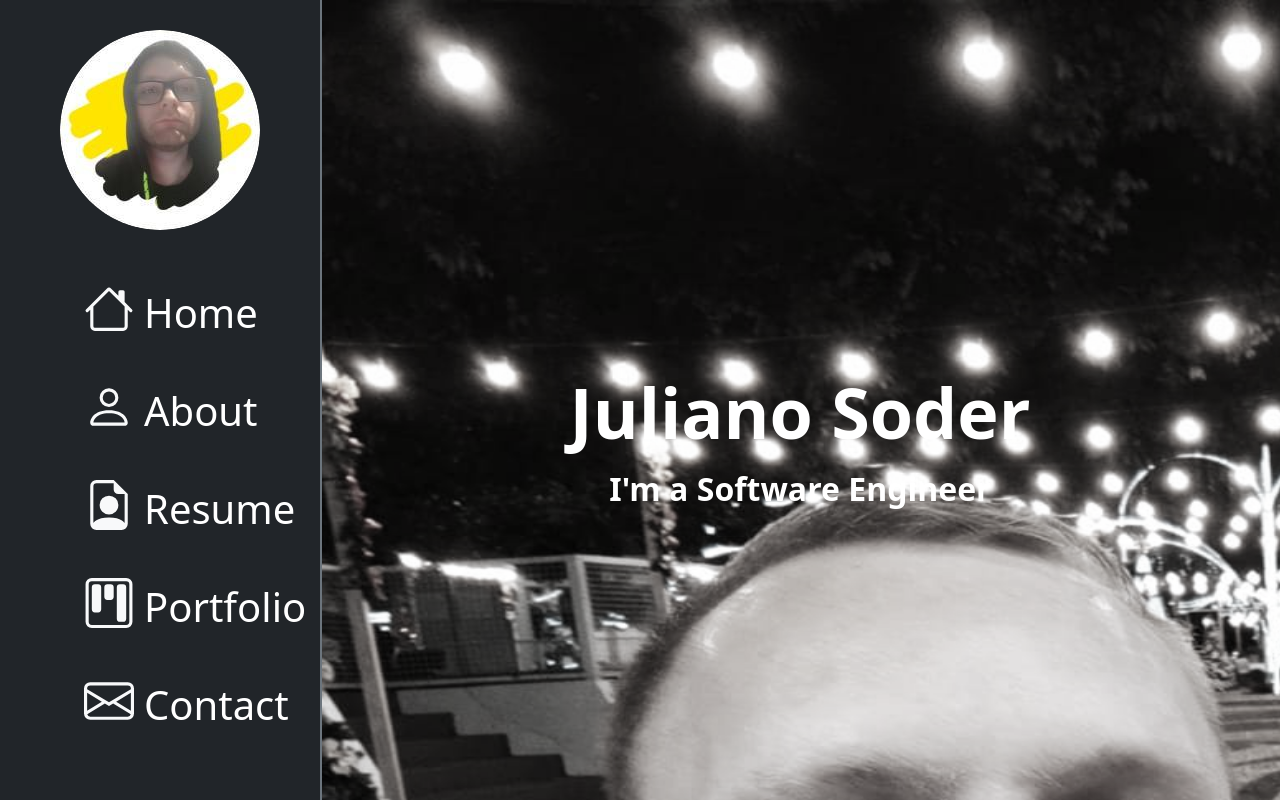
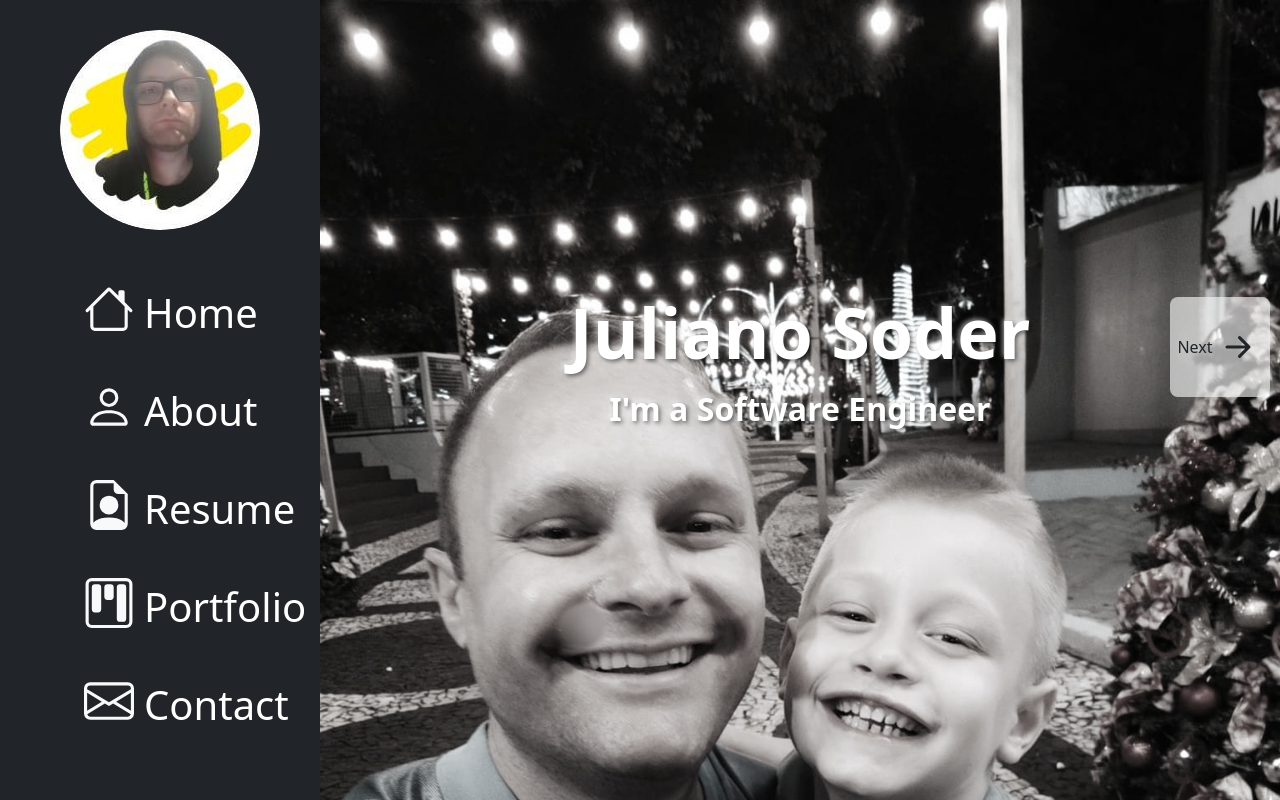
Before and after one commit to SoderJuliano/portfolioManager2.0, an Angular app: page / in a window 1280 px wide. Built offline with nearby package versions, Linux system fonts and the light colour scheme.

Commit message:
fixed imgs displaying

```diff
--- a/src/app/app.component.css
+++ b/src/app/app.component.css
@@ -1,6 +1,10 @@
 @media (max-width: 786px) {
   .side-bar {
     display: none !important;
+  }
+
+  .home {
+    width: 100% !important;
   }
 }
 
@@ -21,9 +25,13 @@
 
 .span:hover {
   scale: 1.1;
-  color: rgb(30, 0, 255) !important;
+  color: cornflowerblue !important;
 }
 
 .span:active {
   scale: .99;
 }
+
+.side-bar{
+  z-index: 15;
+}
--- a/src/app/app.component.html
+++ b/src/app/app.component.html
@@ -1,5 +1,5 @@
 <main>
-  <div class="container-fluid h-100">
+  <div class="container-fluid">
     <div class="row vh-100 mh-100">
       <div class="col-3 text-light bg-dark side-bar">
         <div class="circle-img"></div>
--- a/src/app/home/home.component.css
+++ b/src/app/home/home.component.css
@@ -1,9 +1,54 @@
 .carroucel-img {
   top: 0;
   margin-left: -10px;
-  width: 1980px;
-  min-height: 2100px;
-  height: 100%;
   filter: grayscale(.9);
   position: fixed;
 }
+
+@media (min-width: 1000px) {
+  .carousel-item {
+    display: flex;
+    justify-content: center;
+  }
+
+  .carroucel-img {
+    align-self: center;
+    width: 1000px;
+  }
+}
+
+@media (max-width: 1000px) {
+  .carroucel-img {
+    width: 100%;
+  }
+}
+
+.icon {
+  position: absolute;
+  display: flex;
+  right: 10px;
+  width: 100px;
+  height: 100px;
+  margin-top: 10%;
+  z-index: 10;
+  border-radius: 8px;
+  background-color: #f5f5f5a6;
+  justify-content: center;
+  align-items: center;
+}
+
+.icon:hover {
+  color: cornflowerblue;
+}
+
+.icon:active {
+  scale: 0.9;
+}
+
+.active {
+  display: flex !important;
+}
+
+.desactive {
+  display: none !important;
+}
--- a/src/app/home/home.component.html
+++ b/src/app/home/home.component.html
@@ -1,12 +1,16 @@
-<span style="position: relative; top: 45%; z-index: 10; color: white; font-size: 70px;" class="fw-bolder">Juliano Soder<p class="fs-2 text-center">I'm a Software Engineer</p></span>
+<span style="position: relative; top: 35%; z-index: 10; color: white; font-size: 70px; text-shadow: 2px 2px 4px rgba(0, 0, 0, 0.5), -2px -2px 4px rgba(255, 255, 255, 0.5);" class="fw-bolder">Juliano Soder<p class="fs-2 text-center">I'm a Software Engineer</p></span>
 <div class="carousel-inner">
   <div :class="carousel-item" [ngClass]="isActive1">
     <img class="d-block carroucel-img" src="../assets/meandmyson.jpeg" alt="First slide">
   </div>
   <div :class="carousel-item" [ngClass]="isActive2">
-    <img class="d-block carroucel-img" src="../assets/meandmyson2.jpeg" alt="Second slide">
+    <img class="d-block carroucel-img" style="transform: rotate(-90deg); margin-top: -10%;" src="../assets/meandmyson2.jpeg" alt="Second slide">
   </div>
   <div :class="carousel-item" [ngClass]="isActive3">
     <img class="d-block carroucel-img" src="../assets/me3.jpeg" alt="Third slide">
   </div>
 </div>
+<div (click)="rotateClasses()" class="icon">Next<svg xmlns="http://www.w3.org/2000/svg" width="50" height="50" fill="currentColor" class="bi bi-arrow-right-short" viewBox="0 0 16 16">
+  <path fill-rule="evenodd" d="M4 8a.5.5 0 0 1 .5-.5h5.793L8.146 5.354a.5.5 0 1 1 .708-.708l3 3a.5.5 0 0 1 0 .708l-3 3a.5.5 0 0 1-.708-.708L10.293 8.5H4.5A.5.5 0 0 1 4 8"/>
+</svg>
+</div>
--- a/src/app/home/home.component.ts
+++ b/src/app/home/home.component.ts
@@ -15,28 +15,6 @@ export class HomeComponent {
 
   ngAfterViewInit(): void {}
 
-  loadCarroucel() {
-    this.carrocel();
-    setTimeout(() => {
-      this.carrocel();
-    }, 15000);
-    setTimeout(() => {
-      this.carrocel();
-    }, 35000);
-  }
-
-  carrocel() {
-    setTimeout(() => {
-      this.rotateClasses();
-    }, 3000);
-    setTimeout(() => {
-      this.rotateClasses();
-    }, 6000);
-    setTimeout(() => {
-      this.rotateClasses();
-    }, 9000);
-  }
-
   rotateClasses() {
     if (this.isActive1 === 'active') {
         this.isActive1 = 'desactive';
```
